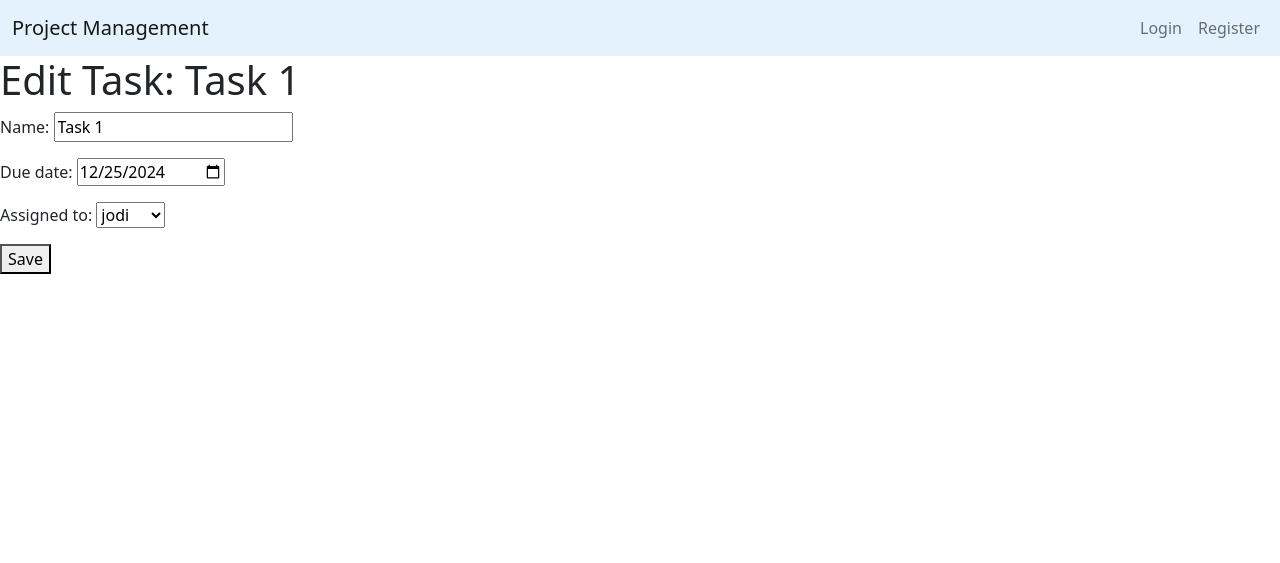
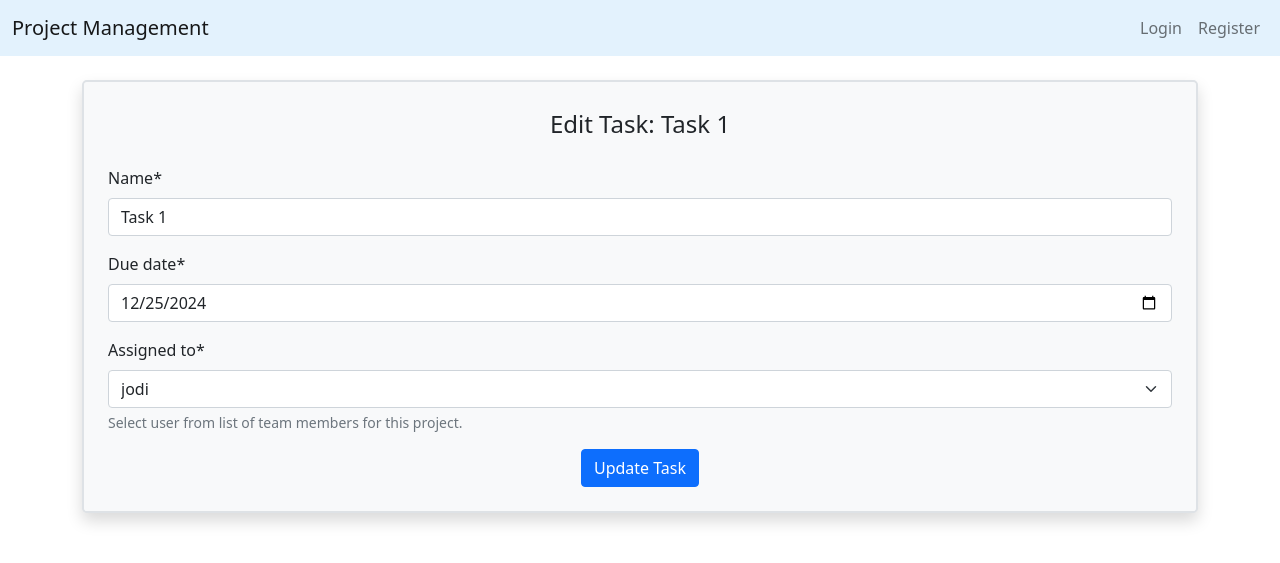
Before and after one commit to jodi-curtis/project-management, a Django app: page /tasks/edit/1/ in a window 1280 px wide. Shown: the top 563 px of the page. Run offline with Django 5.2, Linux system fonts and the light colour scheme; data comes from the database, SQL or seed files in the repository; both versions use the stored data as it was after the commit; some libraries are stand-ins or nearby versions.

Commit message:
Style forms and only show team members for task assigned to

```diff
--- a/projects/forms.py
+++ b/projects/forms.py
@@ -9,6 +9,9 @@ class ProjectForm(forms.ModelForm):
             'start_date': forms.DateInput(attrs={'type': 'date'}),
             'end_date': forms.DateInput(attrs={'type': 'date'}),
         }
+        help_texts = {
+            'team_members': 'Hold Ctrl (Cmd on macOS) to select multiple team members.',
+        }
 
     def clean(self):
         cleaned_data = super().clean()
--- a/tasks/forms.py
+++ b/tasks/forms.py
@@ -1,5 +1,5 @@
 from django import forms
-from .models import Task
+from .models import Task, Project
 
 class TaskForm(forms.ModelForm):
     class Meta:
@@ -9,3 +9,12 @@ class TaskForm(forms.ModelForm):
         widgets = {
             'due_date': forms.DateInput(attrs={'type': 'date'}),
         }
+        help_texts = {
+            'assigned_to': 'Select user from list of team members for this project.',
+        }
+
+    def __init__(self, *args, **kwargs):
+        project = kwargs.pop('project', None)
+        super().__init__(*args, **kwargs)
+        if project:
+            self.fields['assigned_to'].queryset = project.team_members.all()
--- a/tasks/templates/tasks/task_form.html
+++ b/tasks/templates/tasks/task_form.html
@@ -1,11 +1,30 @@
 {% extends "projects/base.html" %}
+{% load crispy_forms_tags %}
 {% block content %}
-
-    <h1>Edit Task: {{ task.name }}</h1>
-    <form method="post">
-        {% csrf_token %}
-        {{ form.as_p }}
-        <button type="submit">Save</button>
-    </form>
-
+<div class="container">
+    <div class="content-section bg-light text-dark rounded-3 border border-2 my-4 p-4 shadow">
+        <form method="post">
+            {% csrf_token %}
+            <fieldset class="form-group">
+                <legend class="mb-4 text-center">
+                    {% if form.instance.pk %}
+                        Edit Task: {{ task.name }}
+                    {% else %}
+                        New Task
+                    {% endif %}
+                </legend>
+                {{ form|crispy }}
+            </fieldset>
+            <div class="text-center">
+                <button class="btn btn-primary" type="submit">
+                    {% if form.instance.pk %}
+                        Update Task
+                    {% else %}
+                        Create Task
+                    {% endif %}
+                </button>
+            </div>
+        </form>
+    </div>
+</div>
 {% endblock content %}
--- a/tasks/views.py
+++ b/tasks/views.py
@@ -34,6 +34,11 @@ class TaskCreateView(CreateView):
         form.instance.project = project
         return super().form_valid(form)
 
+    def get_form_kwargs(self):
+        kwargs = super().get_form_kwargs()
+        kwargs['project'] = get_object_or_404(Project, pk=self.kwargs['project_id'])
+        return kwargs
+
     def get_success_url(self):
         return reverse_lazy('project-detail', kwargs={'pk': self.object.project.pk})
 
@@ -42,5 +47,10 @@ class TaskUpdateView(UpdateView):
     model = Task
     form_class = TaskForm
 
+    def get_form_kwargs(self):
+        kwargs = super().get_form_kwargs()
+        kwargs['project'] = self.object.project
+        return kwargs
+
     def get_success_url(self):
         return reverse_lazy('project-detail', kwargs={'pk': self.object.project.pk})
```
Also changed, not shown: projects/templates/projects/project_form.html (+18 -4 lines), db.sqlite3.
